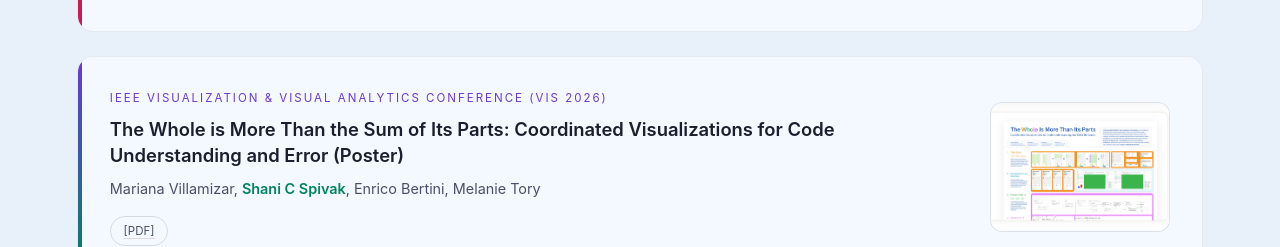
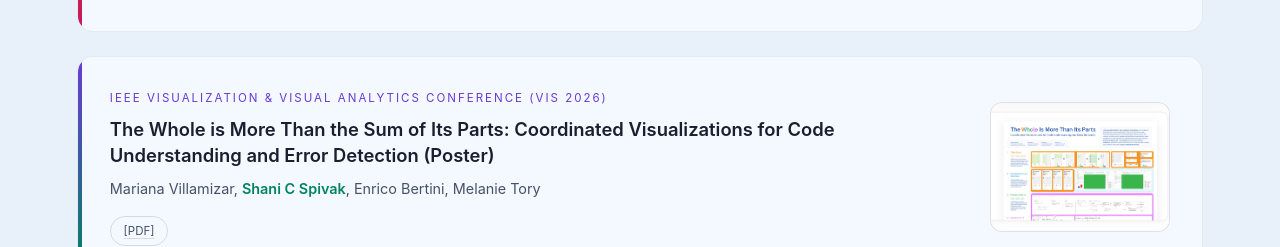
Before and after one commit to Shani-CS/Shani-CS.github.io, a plain HTML site: page index.html in a window 1280 px wide. Shown: the part 5539-5786 px from the top of the page. Drawn offline with Linux system fonts and the light colour scheme.

Commit message:
Update publication title for clarity

```diff
--- a/index.html
+++ b/index.html
@@ -1145,7 +1145,7 @@
      <div class="pub-card reveal">
       <div class="pub-card-text">
         <div class="pub-venue">IEEE Visualization & Visual Analytics Conference (VIS 2026)</div>
-        <div class="pub-title">The Whole is More Than the Sum of Its Parts: Coordinated Visualizations for Code Understanding and Error (Poster)</div>
+        <div class="pub-title">The Whole is More Than the Sum of Its Parts: Coordinated Visualizations for Code Understanding and Error Detection (Poster)</div>
         <div class="pub-authors"> Mariana Villamizar, <span class="me">Shani C Spivak</span>, Enrico Bertini, Melanie Tory</div>
         <div class="pub-links">
           <a href="https://ieeevis.org/year/2026/program/content/cbeb038a-c83f-4079-8e1e-5c530e14441f/" target="_blank" class="pub-link" aria-label="PDF of https://ieeevis.org/year/2026/program/content/cbeb038a-c83f-4079-8e1e-5c530e14441f/">[PDF]</a>
```
